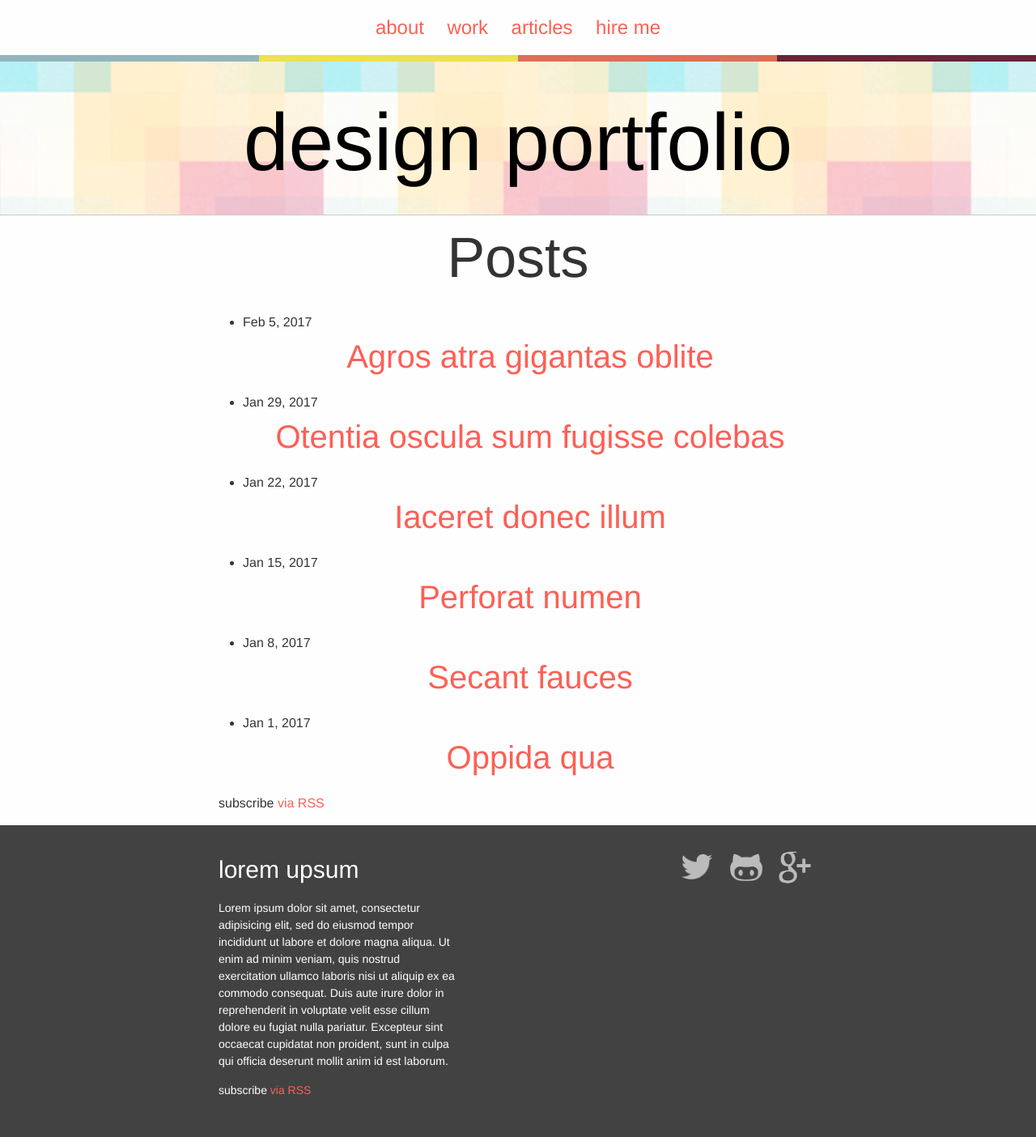
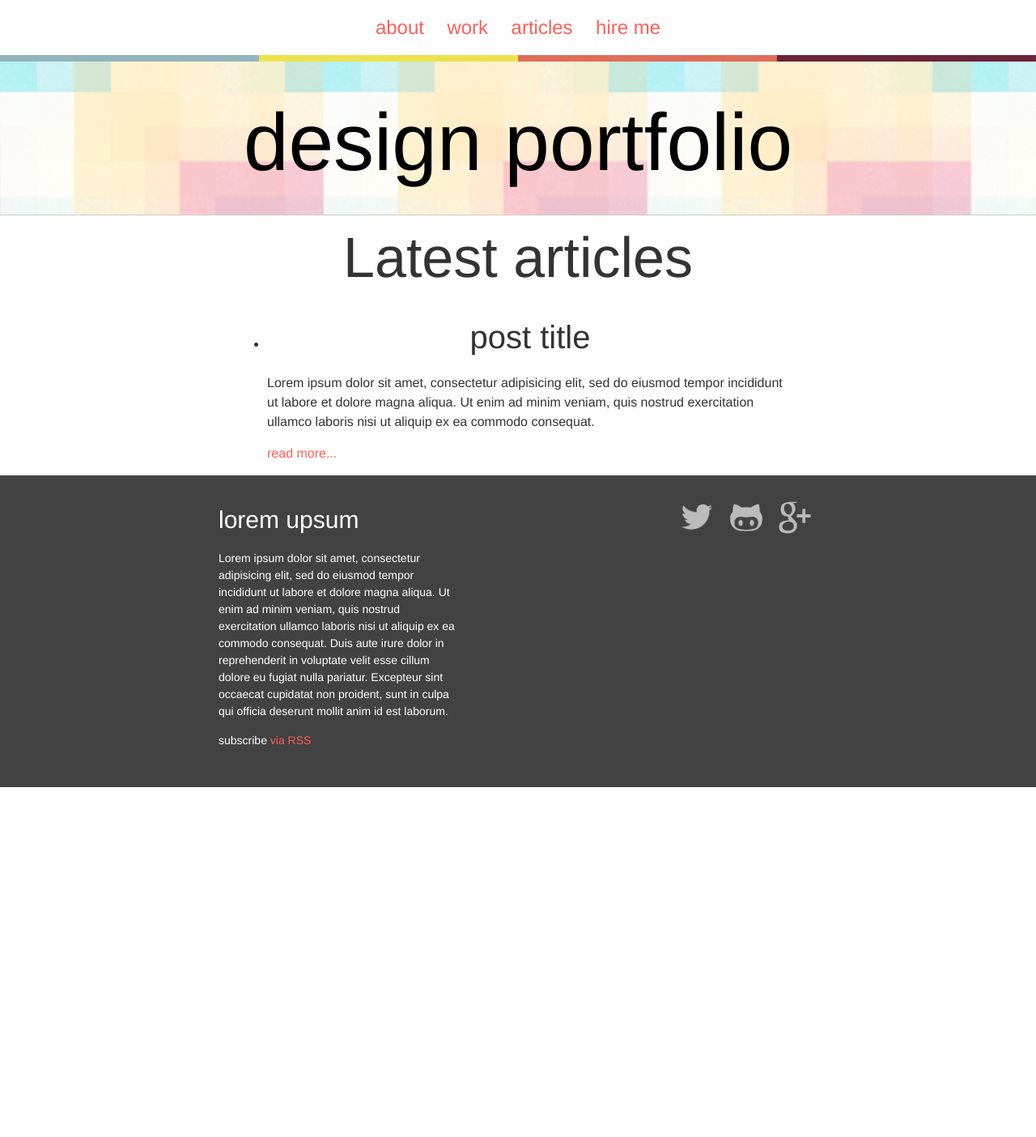
Before and after one commit to cpoumian/designer-portfolio, a Jekyll site: the page built from index.html, in a window 1280 px wide. Shown: the whole page at 81% size. Built offline with Jekyll 4.4.1, drawn with Linux system fonts in a browser that asks for light colours; after the commit the page ends 972 px from its top, so only the background shows below that.

Commit message:
Mock out layout for latest articles

```diff
--- a/index.html
+++ b/index.html
@@ -4,20 +4,25 @@ layout: default
 
 <div class="home">
 
-  <h1 class="page-heading">Posts</h1>
-
-  <ul class="post-list">
-    {% for post in site.posts %}
-      <li>
-        <span class="post-meta">{{ post.date | date: "%b %-d, %Y" }}</span>
-
-        <h2>
-          <a class="post-link" href="{{ post.url | prepend: site.baseurl }}">{{ post.title }}</a>
-        </h2>
+<!-- section for featuref posts -->
+<!-- section for featuref projects -->
+<!-- section for featuref latest articles -->
+<section class="site-section site-section-last">
+  <div class="wrapper">
+    <h1>Latest articles</h1>
+    <ul class="post-list">
+      <li class="post">
+        <h2>post title</h2>
+        <p>Lorem ipsum dolor sit amet, consectetur adipisicing elit, sed do eiusmod
+        tempor incididunt ut labore et dolore magna aliqua. Ut enim ad minim veniam,
+        quis nostrud exercitation ullamco laboris nisi ut aliquip ex ea commodo
+        consequat.</p>
+        <p class="post-red-more-link">
+          <a href="#">read more...</a>
+        </p>
       </li>
-    {% endfor %}
-  </ul>
-
-  <p class="rss-subscribe">subscribe <a href="{{ "/feed.xml" | prepend: site.baseurl }}">via RSS</a></p>
+    </ul>
+  </div>
+</section>
 
 </div>
```
